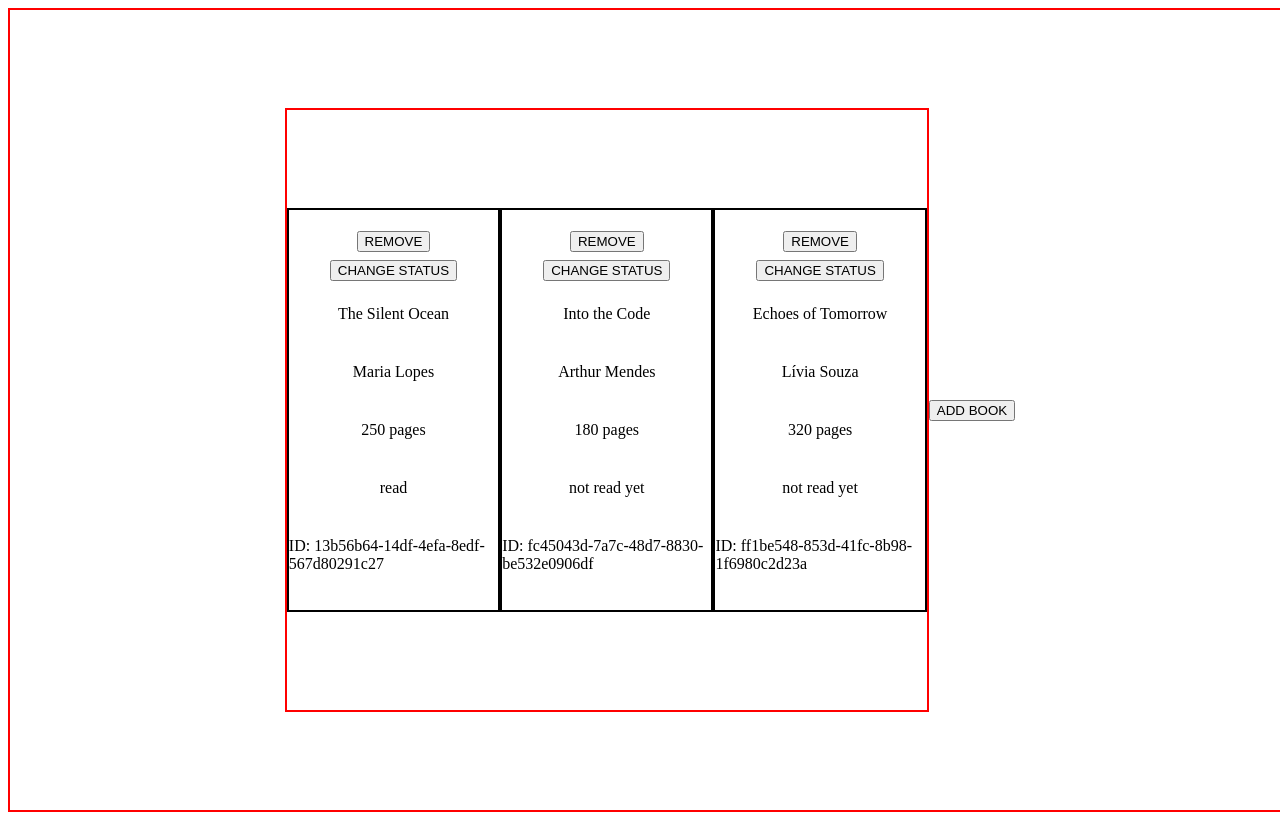
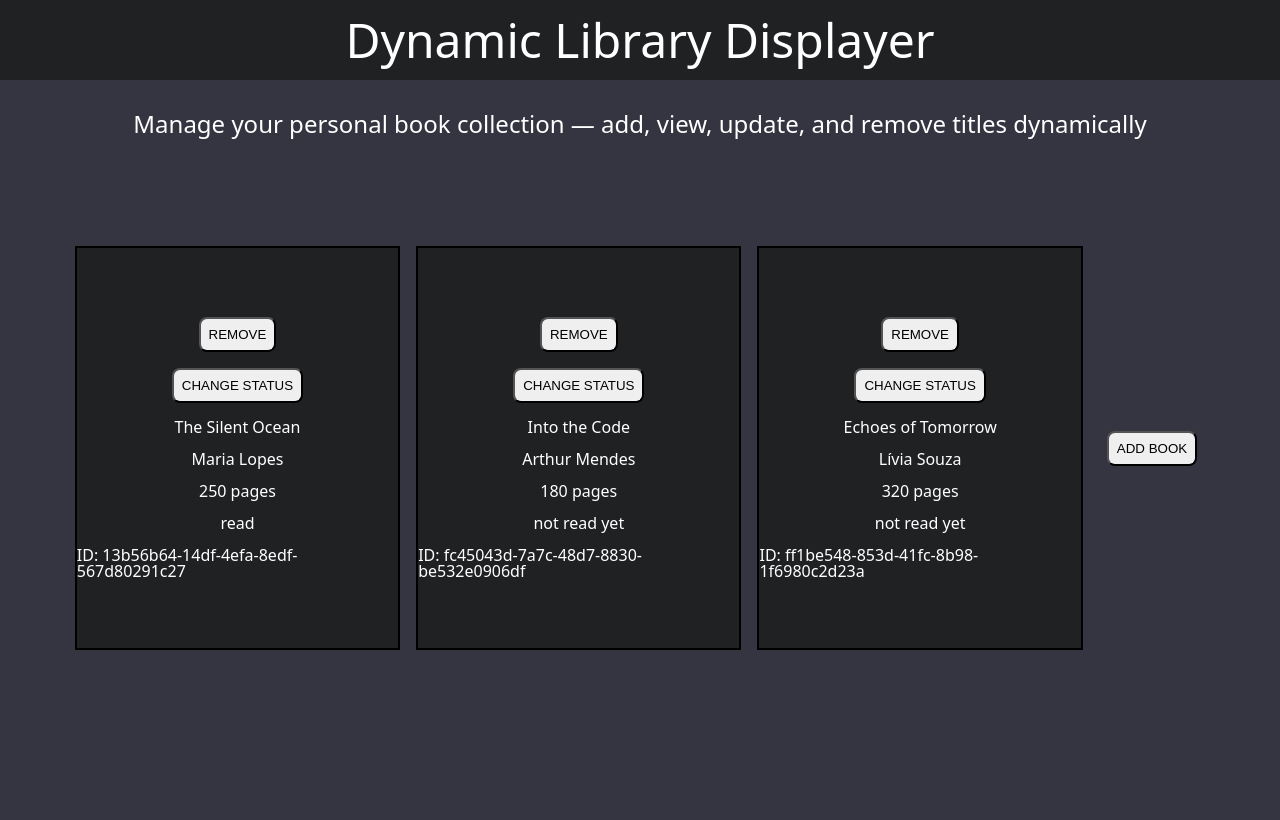
Before and after one commit to Phabiodnz/project-library, a plain HTML site: page index.html in a window 1280 px wide. Drawn offline with Linux system fonts and the light colour scheme.

Commit message:
style(header): update h2 styling and layout adjustments

```diff
--- a/index.html
+++ b/index.html
@@ -8,6 +8,12 @@
 </head>
 <body>
     <script src="script.js" defer></script>
+
+    <header>
+        <h1>Dynamic Library Displayer</h1>
+    </header>
+
+    <h2>Manage your personal book collection — add, view, update, and remove titles dynamically</h2>
 
     <section class="middle-section">
         <div class="library-container">
--- a/style.css
+++ b/style.css
@@ -1,48 +1,112 @@
+/*CSS RESET*/
+
+/* http://meyerweb.com/eric/tools/css/reset/
+   v2.0 | 20110126
+   License: none (public domain)
+*/
+html, body, div, span, applet, object, iframe,
+h1, h2, h3, h4, h5, h6, p, blockquote, pre,
+a, abbr, acronym, address, big, cite, code,
+del, dfn, em, img, ins, kbd, q, s, samp,
+small, strike, strong, sub, sup, tt, var,
+b, u, i, center,
+dl, dt, dd, ol, ul, li,
+fieldset, form, label, legend,
+table, caption, tbody, tfoot, thead, tr, th, td,
+article, aside, canvas, details, embed,
+figure, figcaption, footer, header, hgroup,
+menu, nav, output, ruby, section, summary,
+time, mark, audio, video {
+	margin: 0;
+	padding: 0;
+	border: 0;
+	font-size: 100%;
+	font: inherit;
+	vertical-align: baseline;
+}
+/* HTML5 display-role reset for older browsers */
+article, aside, details, figcaption, figure,
+footer, header, hgroup, menu, nav, section {
+	display: block;
+}
+body {
+	line-height: 1;
+}
+ol, ul {
+	list-style: none;
+}
+blockquote, q {
+	quotes: none;
+}
+blockquote:before, blockquote:after,
+q:before, q:after {
+	content: '';
+	content: none;
+}
+table {
+	border-collapse: collapse;
+	border-spacing: 0;
+}
+
+/*CSS RESET*/
+
+:root{
+    font-family: system-ui, -apple-system, BlinkMacSystemFont, 'Segoe UI', Roboto, Oxygen, Ubuntu, Cantarell, 'Open Sans', 'Helvetica Neue', sans-serif;
+    color: white;
+    background-color: #343541;
+}
+
 .hidden {
   display: none !important;
 }
 
-dialog{
-    width: 250px;
-    height: 325px;
+header{
+    display: flex;
+    justify-content: center;
+    align-items: center;
+    background-color: #202123;
+    height: 10vh;
+    width: 100%;
 }
 
-form{
-    display: flex;
-    flex-direction: column;
-    gap: 8px;
+h1{
+    font-size: 48px;
+    font-weight: 500;
+}
+
+h2{
+    font-size: 24px;
+    text-align: center;
+    margin: 32px 0;
 }
 
 .middle-section{
-    border: 2px solid rgb(255, 0, 0);
     display: flex;
     align-items: center;
     justify-content: center;
     width: 100vw;
-    height: 100vh;
+    height: 70vh;
 }
 
-.form-container{
-    border: 2px solid rgb(255, 0, 0);
+.library-container{
     display: flex;
     align-items: center;
     justify-content: center;
-    width: 50vw;
-    height: 50vh;
+    width: 80%;
+    height: 100%;
 }
 
-.library-container{
-    border: 2px solid rgb(255, 0, 0);
-    display: flex;
-    align-items: center;
-    justify-content: center;
-    width: 50vw;
-    height: 75%;
+#show-form-button{
+    margin: 16px;
+    padding: 8px;
+    border-radius: 8px;
 }
 
 .book-card{
     border: 2px solid black;
-    gap: 8px;
+    background-color: #202123;
+    margin: 8px;
+    gap: 16px;
     display: flex;
     flex-direction: column;
     align-items: center;
@@ -50,3 +114,25 @@ form{
     width: 400px;
     height: 400px;
 }
+
+.book-card p{
+    font-weight: 500;
+}
+
+.book-card button{
+    border-radius: 8px;
+    padding: 8px;
+}
+
+dialog{
+    color: white;
+    background-color: #202123;
+    width: 325px;
+    height: 325px;
+}
+
+form{
+    display: flex;
+    flex-direction: column;
+    gap: 16px;
+}
```
